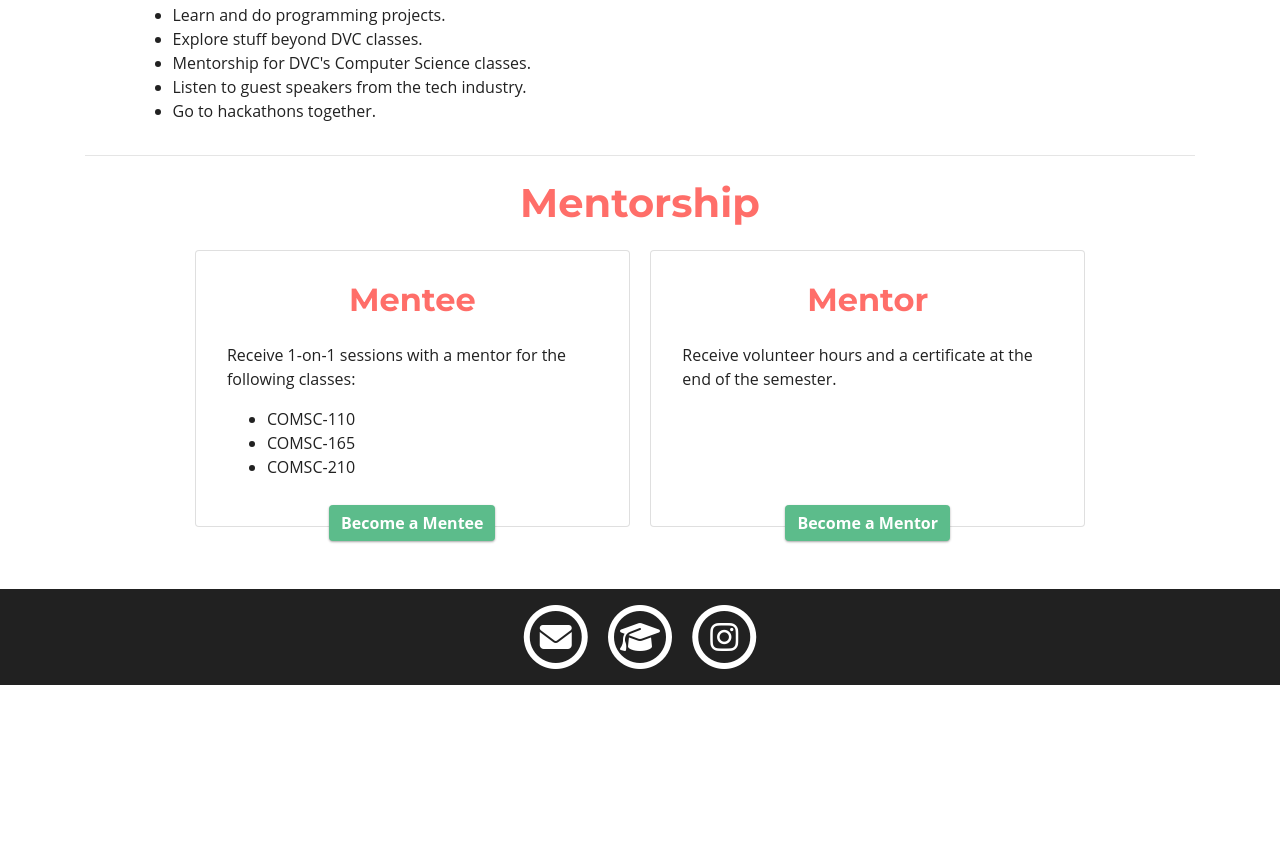
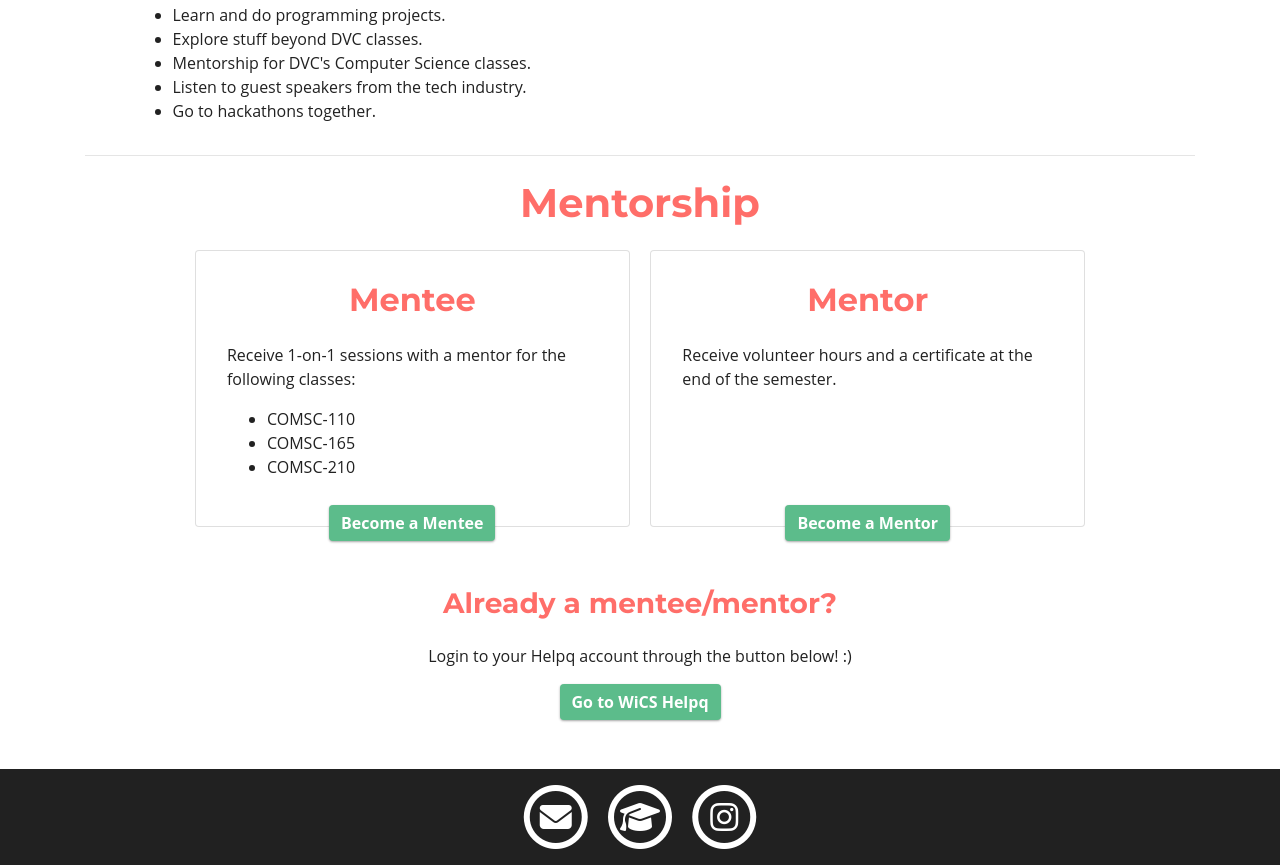
Before and after one commit to wics-dvc/wics-dvc.github.io, a website: page index.html in a window 1280 px wide. Shown: the part 781-1646 px from the top of the page. Before the commit the page ends 1466 px from the top, so only its background shows below. Drawn offline with nearby package versions, Linux system fonts and the light colour scheme.

Commit message:
Add link to Helpq

```diff
--- a/css/main.css
+++ b/css/main.css
@@ -4,7 +4,7 @@ body {
   padding-top: 50px; /* navbar height */
 }
 
-h1, h2 {
+h1, h2, h3 {
   color: #ff6e69;
   font-family: 'Montserrat', sans-serif;
   font-weight: bold;
--- a/index.html
+++ b/index.html
@@ -111,6 +111,18 @@
         </div>
       </div>
     </div>
+    <br>
+
+    <!-- Mentorship Helpq -->
+    <div class="row justify-content-center">
+      <div class="col-11 text-center">
+        <h3>Already a mentee/mentor?</h3>
+        <p>Login to your Helpq account through the button below! :)</p>
+        <a class="btn btn-primary" href="https://helpq.wicsdvc.com/">Go to WiCS Helpq</a>
+      </div>
+    </div>
+
+    <br>
   </div>
 
   <footer class="container-fluid">
```
Also changed, not shown: src/pages/index.html (+12 -0 lines), 1 other file.
